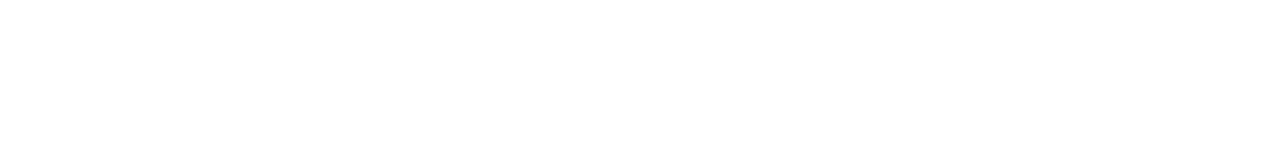
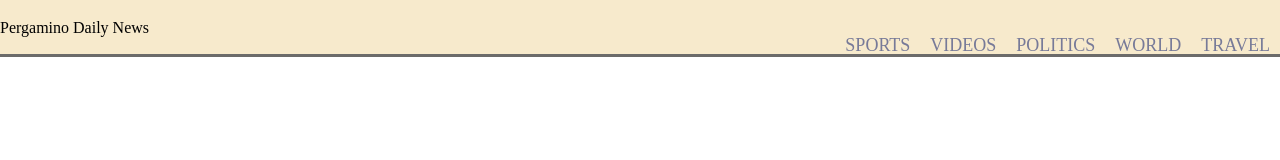
Before and after one commit to marcosjmelgar/rportraitnew, a plain HTML site: page index.html in a window 1280 px wide. Drawn offline with Linux system fonts and the light colour scheme.

Commit message:
header started

```diff
--- a/index.html
+++ b/index.html
@@ -2,10 +2,32 @@
 <html lang="en">
     <head>
         <meta charset="UTF-8">
+        <meta name="author" content="Marcos Melgar">
         <meta name="viewport" content="width=device-width, initial-scale=1.0">
-    <title>Document</title>
+        <link rel="stylesheet" href="styles/reset.css">
+        <link rel="stylesheet" href="styles/main.css">
+        <link rel="stylesheet" href="styles/header.css">
+        <link rel="stylesheet" href="styles/footer.css">
+        <link rel="stylesheet" href="styles/aside.css">
+        <title>Pergamino daily news</title>
     </head>
         <body>
-
+                <header>
+                    <div class="brandtitle">
+                        <h1>
+                        Pergamino Daily News
+                        </h1>
+                    </div>
+                        <nav>
+                            <label class="menu-burg" for="menu">☰</label>
+                            <ul class="nav">
+                                <li><a href="#">Sports</a></li>
+                                <li><a href="#">Videos</a></li>
+                                <li><a href="#">Politics</a></li>
+                                <li><a href="#">World</a></li>
+                                <li><a href="#">Travel</a></li>
+                            </ul>
+                        </nav>
+                </header>
         </body>
 </html>
--- /dev/null
+++ b/styles/header.css
@@ -0,0 +1,33 @@
+.container{
+    width:80%;
+    margin:auto;
+
+}
+header{
+    background-color: #f7eacc;
+    color:#000000;
+    border-bottom: #6c6b6a 3px solid;
+    padding-top: 20px;
+}
+
+.brandtitle{
+    display: flex;
+    width:80%;
+}
+header a{
+    text-decoration:none;
+    color: #777a98;
+    text-transform: uppercase;
+    font-size:18px;
+}
+.menu-burg{
+    display: none;
+}
+.nav li{
+    padding:0px 10px;
+}
+.nav {
+    display:flex;
+    flex-direction:row;
+    justify-content: flex-end;
+}
```
Also changed, not shown: styles/aside.css (added), styles/footer.css (added), styles/main.css (added). Lines whose indentation alone changed are shown as unchanged.
